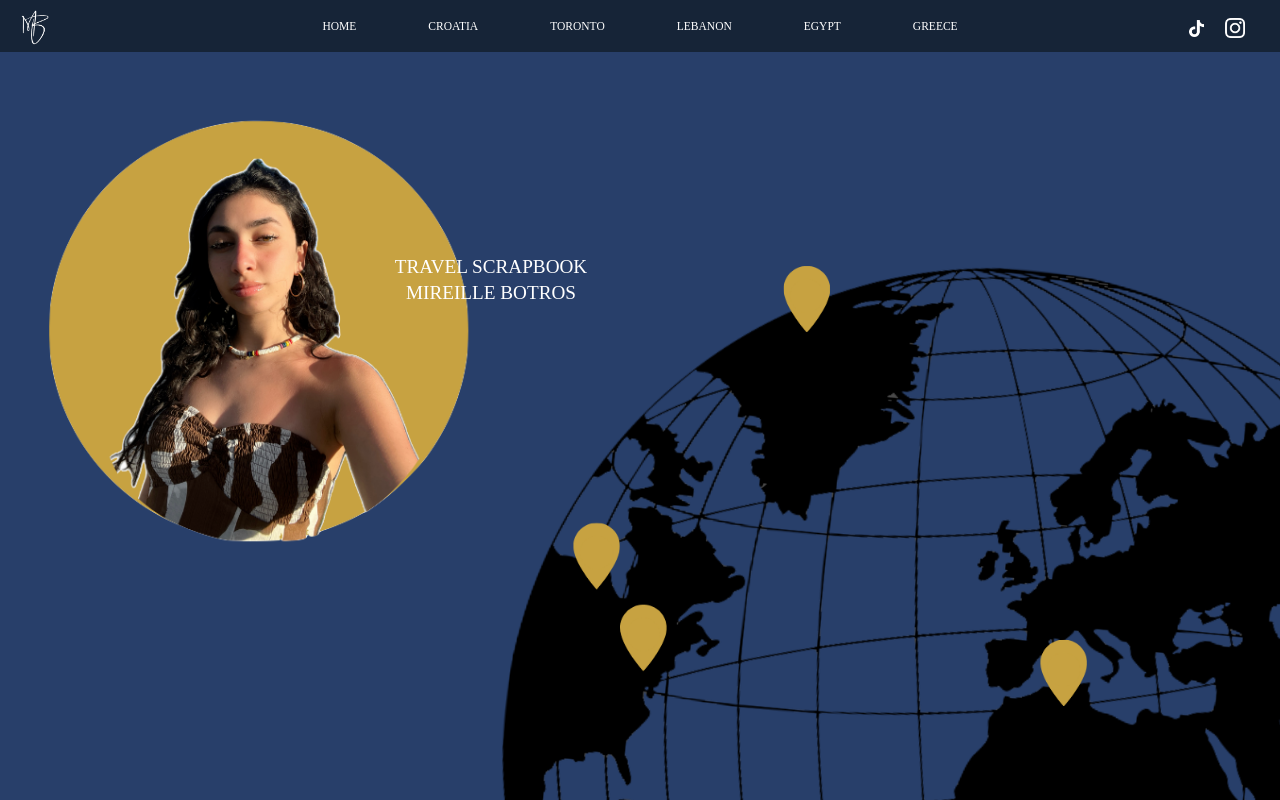
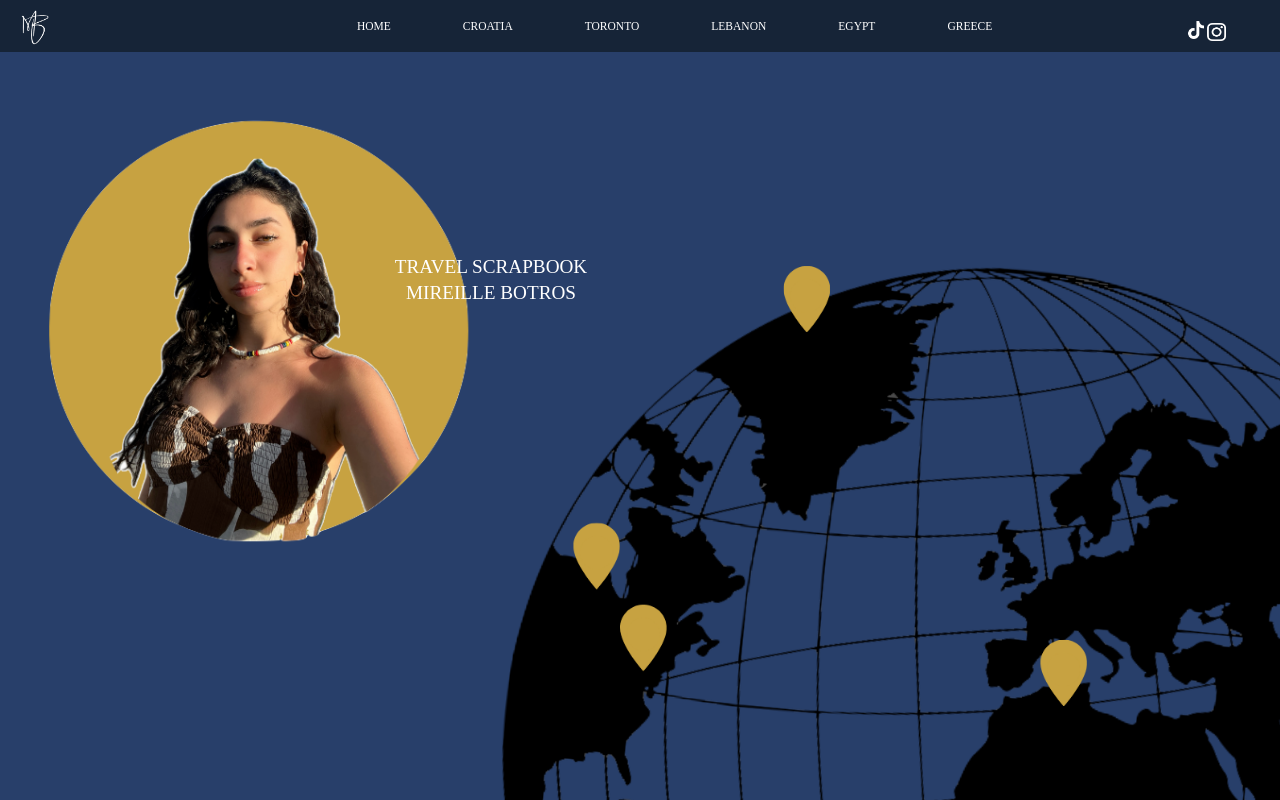
Before and after one commit to mirabotros/assignment-3, a plain HTML site: page index.html in a window 1280 px wide. Drawn offline with Linux system fonts and the light colour scheme.

Commit message:
socials links are now embedded

```diff
--- a/index.html
+++ b/index.html
@@ -1,8 +1,7 @@
 <!DOCTYPE html>
-<html lang="en">
-<head>
-    <meta charset="UTF-8">
-    <meta name="viewport" content="width=device-width, initial-scale=1.0">
+<html lang="eng-ca">
+  <head>
+    <meta charset="utc-8">
     <style>
         /* Add your CSS styles here */
        body {
@@ -33,7 +32,7 @@
             margin: 0.5em;
         }
 
-        nav a:hover {
+        nav a.hoverable:hover {
             background-color: #777;
         }
 
@@ -61,15 +60,15 @@
 
       .instagram {
         		position: absolute;
-            width: 20px;
-        		top: -2px;
-            right: 35px;
+            width: 50px;
+        		top: -9px;
+            right: -12px;
       }
 
       .tiktok {
         		position: absolute;
-            width: 17px;
-        		top: 0px;
+            width: 18px;
+        		top: 1px;
             right: 75px;
       }
 
@@ -91,20 +90,19 @@
 
     </style>
 </head>
-
   <body>
     <nav>
 <!-- personal and social logos -->
       <img class="logo" src="logo.png" alt="logo">
-       <img class="instagram" src="instagram.png" alt="instagram logo">
-       <img class="tiktok" src="tiktok.png" alt="tiktok logo">
+       <a  href="https://www.instagram.com/mireillebotros/" class="instagram"><img src="instagram.png" alt="instagram logo"></a>
+      <a href="https://www.tiktok.com/@mirabotros"><img src="tiktok.png" alt="tiktok logo" class="tiktok"></a>
 <!-- navigation redirections -->
-        <a href="#">HOME</a>
-        <a href="#">CROATIA</a>
-        <a href="#">TORONTO</a>
-        <a href="#">LEBANON</a>
-        <a href="#">EGYPT</a>
-        <a href="#">GREECE</a>
+        <a href="#" class="hoverable">HOME</a>
+        <a href="#" class="hoverable">CROATIA</a>
+        <a href="#" class="hoverable">TORONTO</a>
+				<a href="#" class="hoverable">LEBANON</a>
+        <a href="#" class="hoverable">EGYPT</a>
+        <a href="#" class="hoverable">GREECE</a>
     </nav>
 
      <main>
```
